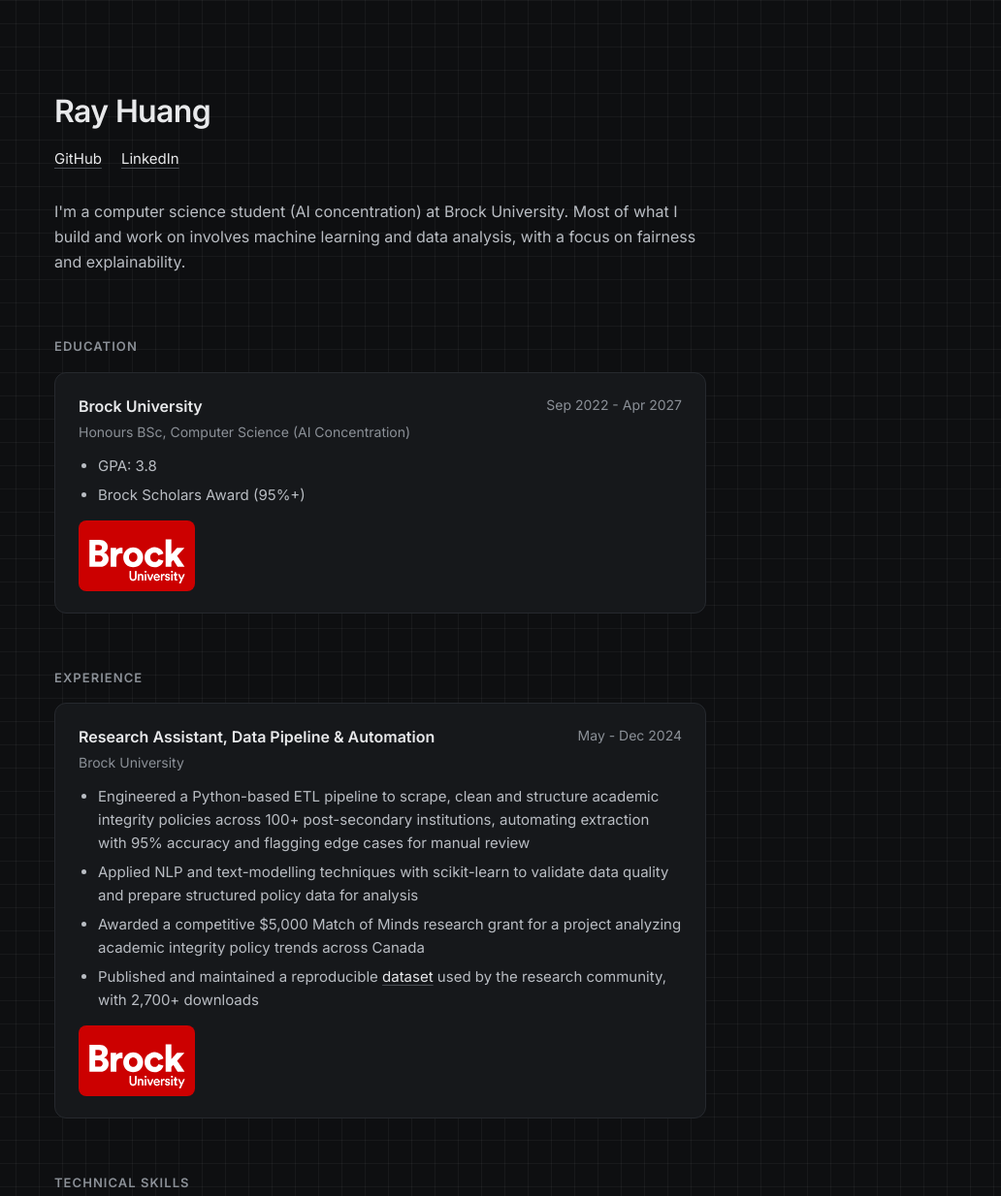
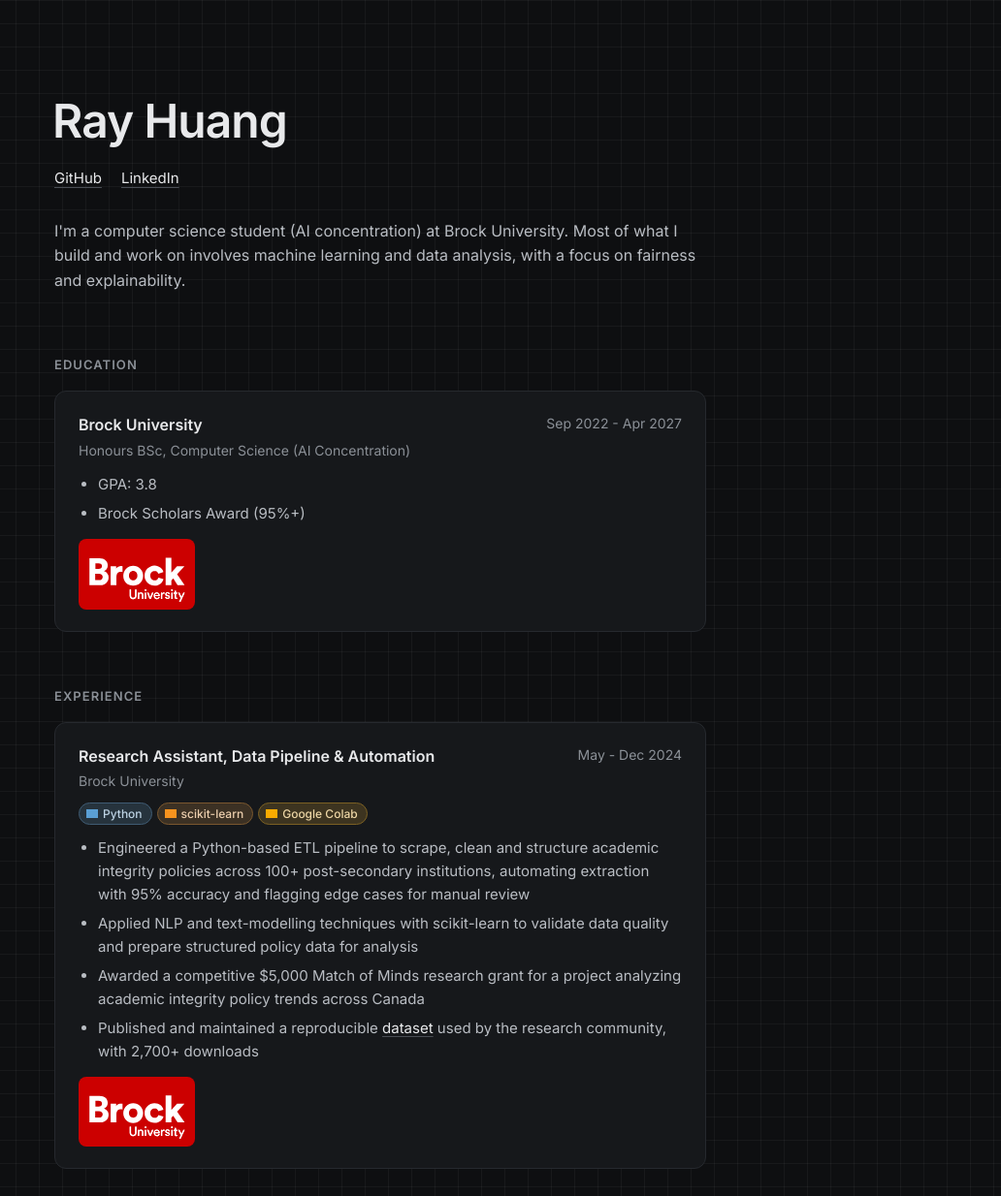
Before and after one commit to icedtofu/icedtofu.github.io, a plain HTML site: page index.html in a window 1280 px wide. Shown: the top 1234 px of the page at 97% size, without its empty margins (248-1280 px from the left). Drawn offline with Linux system fonts and the light colour scheme; grey boxes are pictures that could not be loaded.

Commit message:
Fix text alignment. Add data chips to experience section.

```diff
--- a/index.html
+++ b/index.html
@@ -121,10 +121,11 @@
 
             h1 {
                 margin: 0;
-                font-size: 32px;
+                font-size: 48px;
                 font-weight: 600;
                 letter-spacing: -0.02em;
                 line-height: 1.2;
+                margin-left: -0.04em; /* Align with rest of the text */
             }
 
             .links {
@@ -448,6 +449,11 @@
                             <span class="date">May - Dec 2024</span>
                         </div>
                         <p class="meta">Brock University</p>
+                        <div class="chips">
+                            <span class="chip" data-tool="python">Python</span>
+                            <span class="chip" data-tool="sklearn">scikit-learn</span>
+                            <span class="chip" data-tool="colab">Google Colab</span>
+                        </div>
                         <ul>
                             <li>
                                 Engineered a Python-based ETL pipeline to scrape, clean and
```
